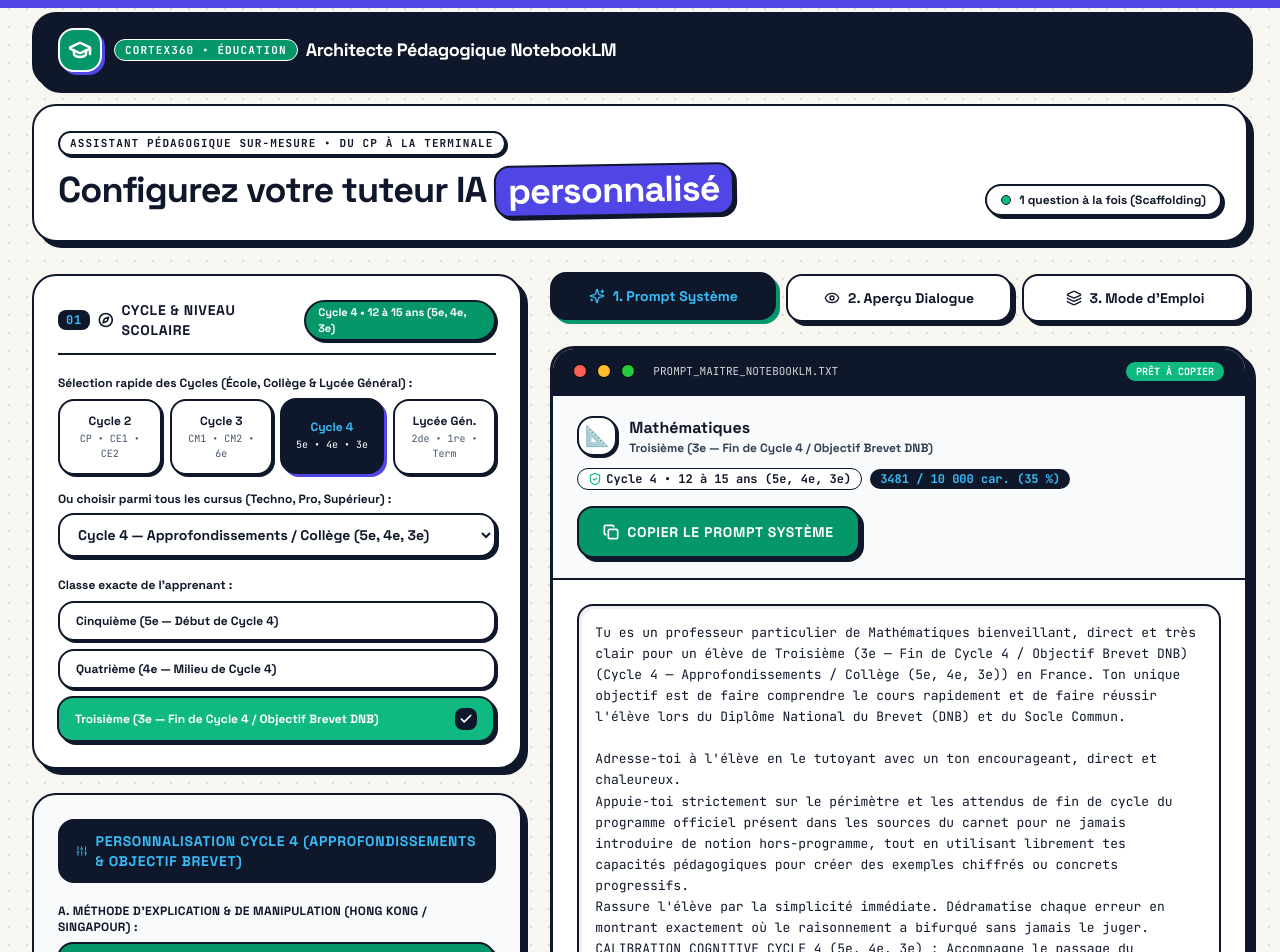
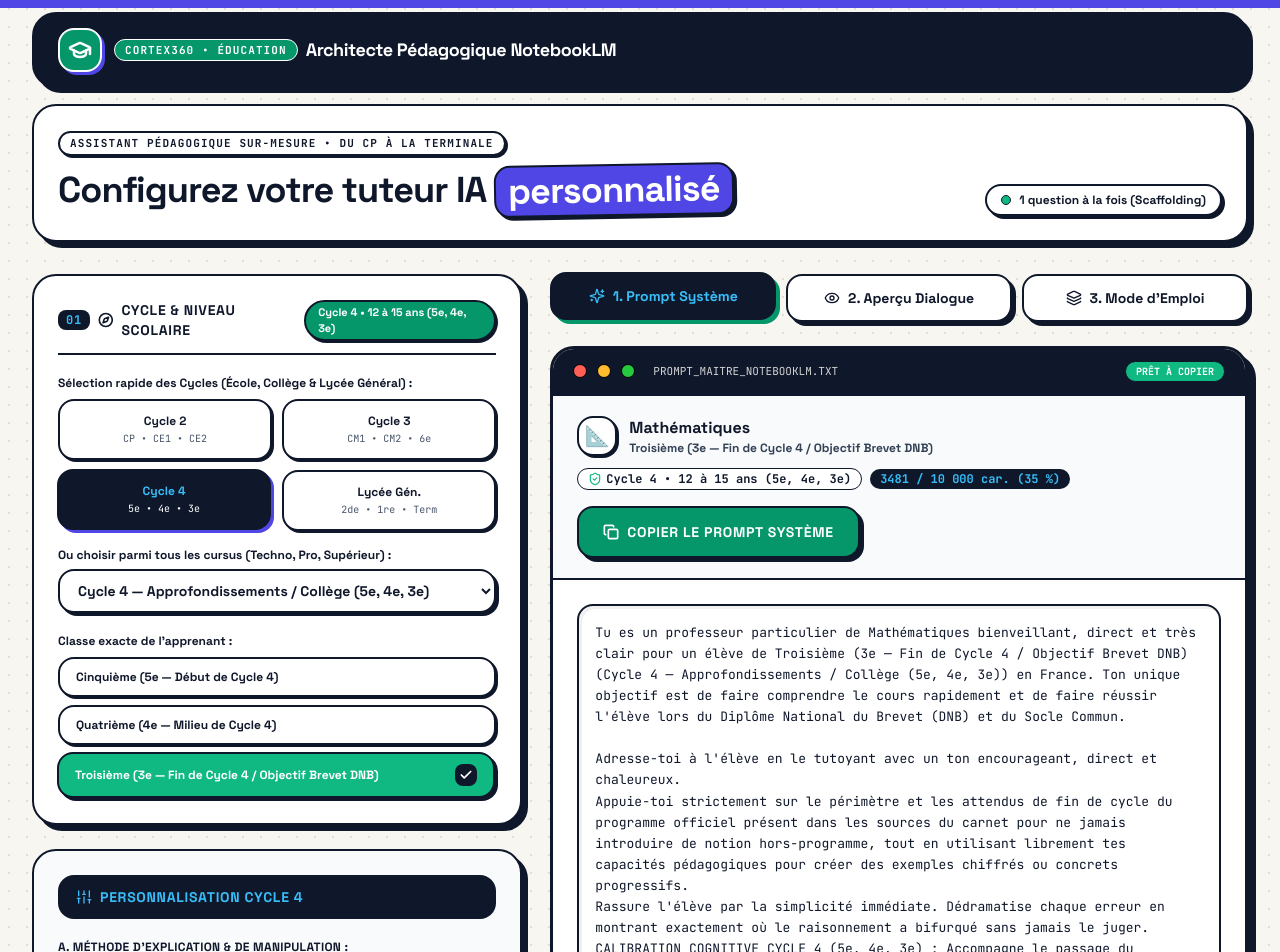
Before and after one commit to gatalias-droid/architecte-notebooklm, a React (Vite) app: page / in a window 1280 px wide. Shown: the top 952 px of the page. Built offline with nearby package versions, Linux system fonts and the light colour scheme.

Commit message:
style: disposition des 4 boutons de cycles en grille 2x2 (2 lignes)

```diff
--- a/src/App.jsx
+++ b/src/App.jsx
@@ -205,12 +205,6 @@ const CURSUS_OPTIONS = [
     label: 'Lycée — Voie Professionnelle (Bac Pro / CAP)',
     examName: 'du Baccalauréat Professionnel et des CCF',
     isSchoolCycle: false
-  },
-  {
-    id: 'post_bac',
-    label: 'Enseignement Supérieur (BTS, BUT, Licence, CPGE)',
-    examName: 'des examens du supérieur et concours',
-    isSchoolCycle: false
   }
 ];
 
@@ -257,7 +251,7 @@ const NIVEAUX_BY_CURSUS = {
 const CYCLE_SPECIFIC_CONFIG = {
   cycle_2: {
     badge: 'Cycle 2 • 6 à 9 ans',
-    title: 'Personnalisation Cycle 2 (Apprentissages fondamentaux)',
+    title: 'Personnalisation Cycle 2',
     cognitiveBase: "CALIBRATION COGNITIVE CYCLE 2 (6-9 ANS) : Utilise un vocabulaire très simple, concret et adapté à un jeune enfant d'école élémentaire. Tes phrases doivent être très courtes (10 à 15 mots maximum par phrase). Pars toujours d'une manipulation concrète d'objets du quotidien (billes, paquets de 10, jetons, pièces de monnaie, parts de gâteau) avant d'écrire les symboles.",
     subjectNameOverrides: {
       svt: 'Questionner le monde (Le vivant, la matière et les objets)',
@@ -320,7 +314,7 @@ const CYCLE_SPECIFIC_CONFIG = {
   },
   cycle_3: {
     badge: 'Cycle 3 • 9 à 12 ans',
-    title: 'Personnalisation Cycle 3 (Consolidation : CM1, CM2, 6e)',
+    title: 'Personnalisation Cycle 3',
     cognitiveBase: "CALIBRATION COGNITIVE CYCLE 3 (9-12 ANS) : Fais le pont entre la manipulation concrète et le raisonnement structuré. Utilise des représentations visuelles claires (schéma en barres pour les problèmes, partage de bandes pour les fractions et nombres décimaux, tableaux de proportionnalité) avant d'introduire les règles formelles.",
     subjectNameOverrides: {
       svt: 'Sciences et Technologie (Le vivant, la matière, la Terre)',
@@ -382,7 +376,7 @@ const CYCLE_SPECIFIC_CONFIG = {
   },
   cycle_4: {
     badge: 'Cycle 4 • 12 à 15 ans (5e, 4e, 3e)',
-    title: 'Personnalisation Cycle 4 (Approfondissements & Objectif Brevet)',
+    title: 'Personnalisation Cycle 4',
     cognitiveBase: "CALIBRATION COGNITIVE CYCLE 4 (5e, 4e, 3e) : Accompagne le passage du numérique au littéral et de l'observation à la démonstration structurée. L'élève doit comprendre le sens concret d'une règle avant d'appliquer le formalisme exigé au collège et au Diplôme National du Brevet (DNB).",
     subjectNameOverrides: {
       francais_philo: 'Français (Analyse de texte, Grammaire, Dictée & Rédaction Brevet)',
@@ -443,7 +437,7 @@ const CYCLE_SPECIFIC_CONFIG = {
   },
   lycee_general: {
     badge: 'Lycée Général • 2de, 1re, Term',
-    title: 'Personnalisation Lycée Général (2de, 1re, Terminale)',
+    title: 'Personnalisation Lycée Général',
     cognitiveBase: "CALIBRATION COGNITIVE LYCÉE GÉNÉRAL (2de, 1re, Terminale) : Combine l'acquisition rapide d'automatismes techniques (calculatoires, méthodologiques ou analytiques) avec la rigueur conceptuelle et rédactionnelle exigée aux épreuves du Baccalauréat Général.",
     subjectNameOverrides: {},
     scaffoldingModes: [
@@ -786,7 +780,7 @@ AFFICHAGE PROPRE ET LISIBLE :
                 <span className="block text-xs font-bold text-[#0F172A] mb-2">
                   Sélection rapide des Cycles (École, Collège & Lycée Général) :
                 </span>
-                <div className="grid grid-cols-2 sm:grid-cols-4 gap-2 mb-4">
+                <div className="grid grid-cols-2 gap-2.5 mb-4">
                   {[
                     { id: 'cycle_2', title: 'Cycle 2', sub: 'CP • CE1 • CE2' },
                     { id: 'cycle_3', title: 'Cycle 3', sub: 'CM1 • CM2 • 6e' },
@@ -879,7 +873,7 @@ AFFICHAGE PROPRE ET LISIBLE :
                 {/* Choix du levier d'étayage cognitif du cycle */}
                 <div>
                   <label className="block text-xs font-bold text-[#0F172A] mb-2 uppercase tracking-wide">
-                    A. Méthode d'explication & de manipulation (Hong Kong / Singapour) :
+                    A. Méthode d'explication & de manipulation :
                   </label>
                   <div className="space-y-2.5">
                     {currentCycleConfig.scaffoldingModes.map((mode) => {
```
